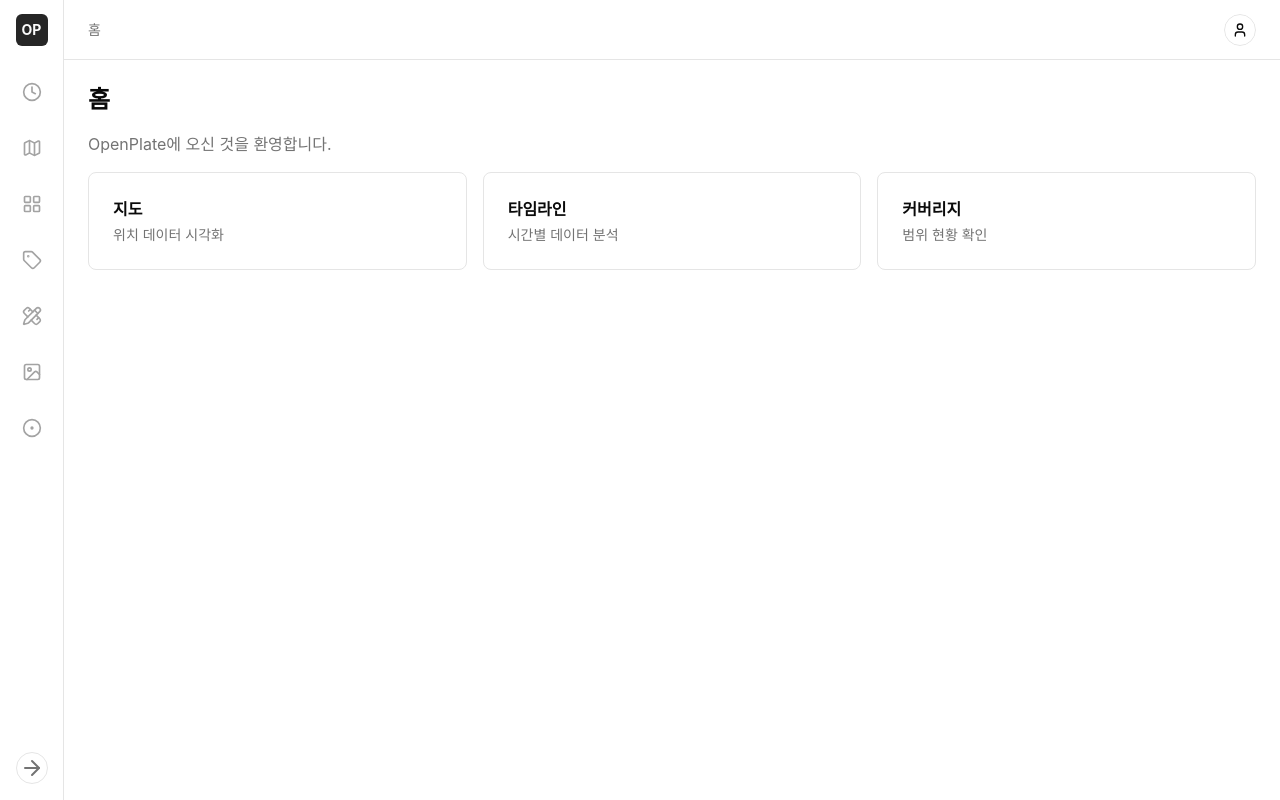
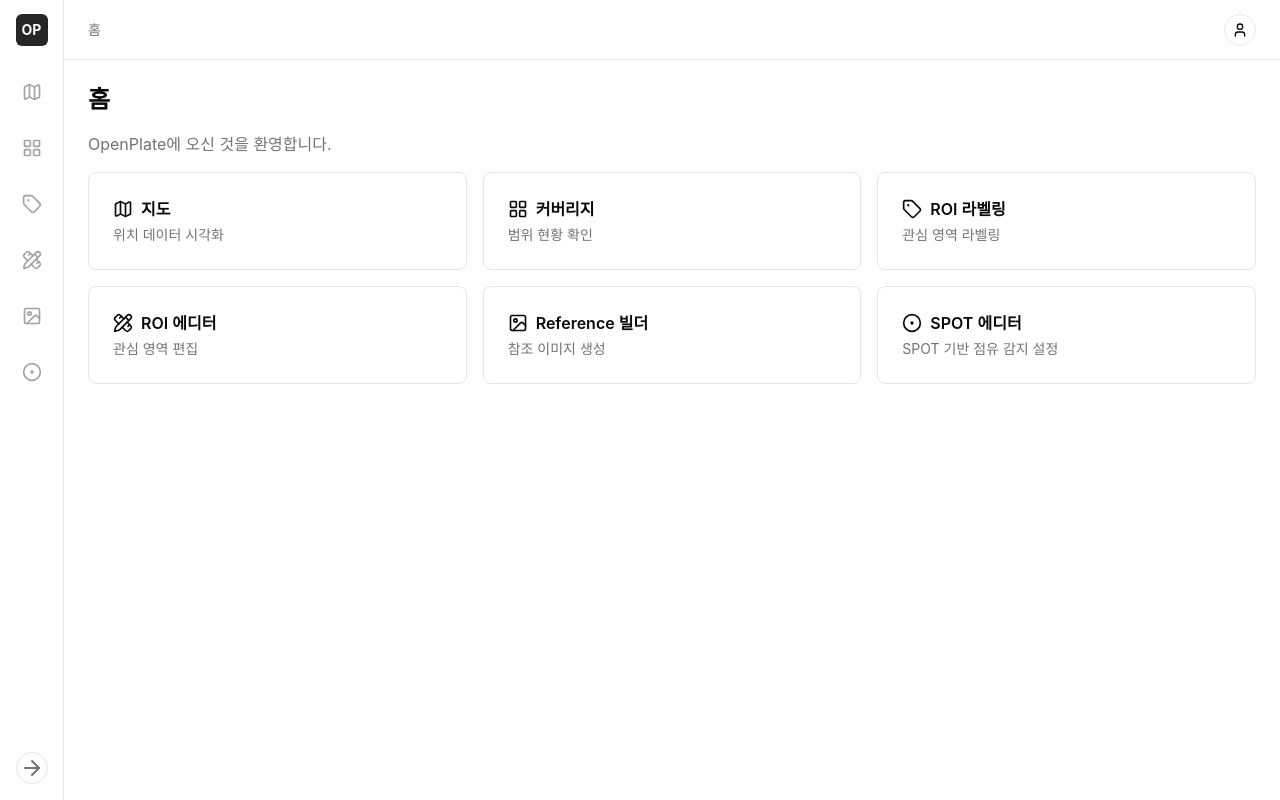
Before and after one commit to yumlog/openplate, a React (Vite) app: page / in a window 1280 px wide. Built offline with nearby package versions, Linux system fonts and the light colour scheme; a web font is replaced by a local one.

Commit message:
feat: 홈 컨텐츠 수정

```diff
--- a/src/components/layout/Aside.tsx
+++ b/src/components/layout/Aside.tsx
@@ -2,7 +2,6 @@
 import { flushSync } from "react-dom";
 import {
   Map,
-  Clock,
   LayoutGrid,
   ArrowLeft,
   ArrowRight,
@@ -28,7 +27,7 @@
 }
 
 const menuItems: MenuItem[] = [
-  { icon: <Clock className="size-5" />, label: "타임라인", href: "/timeline" },
+  // { icon: <Clock className="size-5" />, label: "타임라인", href: "/timeline" },
   { icon: <Map className="size-5" />, label: "지도", href: "/map" },
   {
     icon: <LayoutGrid className="size-5" />,
--- a/src/pages/CoveragePage.tsx
+++ b/src/pages/CoveragePage.tsx
@@ -284,7 +284,7 @@
         <div className="flex items-center gap-2">
           <Label>층</Label>
           <Select value={selectedFloor} onValueChange={setSelectedFloor}>
-            <SelectTrigger className="w-24">
+            <SelectTrigger className="w-26">
               <SelectValue placeholder="층 선택" />
             </SelectTrigger>
             <SelectContent>
--- a/src/pages/HomePage.tsx
+++ b/src/pages/HomePage.tsx
@@ -1,25 +1,71 @@
+import { Link } from "react-router-dom";
+import {
+  Map,
+  LayoutGrid,
+  Tag,
+  Image,
+  PencilRuler,
+  CircleDot,
+} from "lucide-react";
+
+const menuItems = [
+  {
+    icon: <Map className="size-5" />,
+    label: "지도",
+    href: "/map",
+    description: "위치 데이터 시각화",
+  },
+  {
+    icon: <LayoutGrid className="size-5" />,
+    label: "커버리지",
+    href: "/coverage",
+    description: "범위 현황 확인",
+  },
+  {
+    icon: <Tag className="size-5" />,
+    label: "ROI 라벨링",
+    href: "/roi-labeling",
+    description: "관심 영역 라벨링",
+  },
+  {
+    icon: <PencilRuler className="size-5" />,
+    label: "ROI 에디터",
+    href: "/roi-editor",
+    description: "관심 영역 편집",
+  },
+  {
+    icon: <Image className="size-5" />,
+    label: "Reference 빌더",
+    href: "/reference-builder",
+    description: "참조 이미지 생성",
+  },
+  {
+    icon: <CircleDot className="size-5" />,
+    label: "SPOT 에디터",
+    href: "/spot-editor",
+    description: "SPOT 기반 점유 감지 설정",
+  },
+];
+
 export function HomePage() {
   return (
     <div className="space-y-4">
       <h1 className="text-2xl font-bold text-foreground">홈</h1>
       <p className="text-muted-foreground">OpenPlate에 오신 것을 환영합니다.</p>
       <div className="grid grid-cols-3 gap-4">
-        <div className="p-6 bg-background rounded-lg border">
-          <h3 className="font-semibold text-foreground">지도</h3>
-          <p className="text-sm text-muted-foreground mt-1">
-            위치 데이터 시각화
-          </p>
-        </div>
-        <div className="p-6 bg-background rounded-lg border">
-          <h3 className="font-semibold text-foreground">타임라인</h3>
-          <p className="text-sm text-muted-foreground mt-1">
-            시간별 데이터 분석
-          </p>
-        </div>
-        <div className="p-6 bg-background rounded-lg border">
-          <h3 className="font-semibold text-foreground">커버리지</h3>
-          <p className="text-sm text-muted-foreground mt-1">범위 현황 확인</p>
-        </div>
+        {menuItems.map((item) => (
+          <Link
+            key={item.href}
+            to={item.href}
+            className="p-6 bg-background rounded-lg border hover:border-primary transition-colors"
+          >
+            <div className="flex items-center gap-2 mb-1">
+              {item.icon}
+              <h3 className="font-semibold text-foreground">{item.label}</h3>
+            </div>
+            <p className="text-sm text-muted-foreground">{item.description}</p>
+          </Link>
+        ))}
       </div>
     </div>
   );
--- a/src/pages/MapPage.tsx
+++ b/src/pages/MapPage.tsx
@@ -314,7 +314,7 @@
           <div className="flex items-center gap-2">
             <Label>층</Label>
             <Select value={floor} onValueChange={setFloor}>
-              <SelectTrigger>
+              <SelectTrigger className="w-26">
                 <SelectValue placeholder="층 선택" />
               </SelectTrigger>
               <SelectContent>
@@ -333,7 +333,7 @@
               onValueChange={setResidentDong}
               disabled={!floor}
             >
-              <SelectTrigger className="flex-1">
+              <SelectTrigger className="w-28">
                 <SelectValue placeholder="동 선택" />
               </SelectTrigger>
               <SelectContent>
@@ -347,7 +347,7 @@
               onValueChange={setResidentHo}
               disabled={!floor}
             >
-              <SelectTrigger className="flex-1">
+              <SelectTrigger className="w-28">
                 <SelectValue placeholder="호수 선택" />
               </SelectTrigger>
               <SelectContent>
--- a/src/pages/ReferenceBuilderPage.tsx
+++ b/src/pages/ReferenceBuilderPage.tsx
@@ -111,7 +111,7 @@
         <div className="flex items-center gap-2">
           <Label>층</Label>
           <Select value={selectedFloor} onValueChange={setSelectedFloor}>
-            <SelectTrigger className="w-24">
+            <SelectTrigger className="w-26">
               <SelectValue placeholder="층 선택" />
             </SelectTrigger>
             <SelectContent>
--- a/src/pages/RoiEditorPage.tsx
+++ b/src/pages/RoiEditorPage.tsx
@@ -61,6 +61,8 @@
   const [currentImage, setCurrentImage] = useState(1);
   const totalImages = 15;
 
+  const currentFloorLabel =
+    floorOptions.find((f) => f.value === selectedFloor)?.label || "";
   const currentCctvLabel =
     cctvOptions.find((c) => c.value === selectedCctv)?.label || "CCTV";
 
@@ -77,7 +79,7 @@
         <div className="flex items-center gap-2">
           <Label>층</Label>
           <Select value={selectedFloor} onValueChange={setSelectedFloor}>
-            <SelectTrigger className="w-24">
+            <SelectTrigger className="w-26">
               <SelectValue placeholder="층 선택" />
             </SelectTrigger>
             <SelectContent>
@@ -288,6 +290,8 @@
             <>
               <div className="flex flex-col gap-1 px-4 pt-5">
                 <h3 className="flex items-center gap-2 text-base font-bold text-foreground leading-tight">
+                  {currentFloorLabel}
+                  <Separator orientation="vertical" className="h-3" />
                   {currentCctvLabel}
                   <Separator orientation="vertical" className="h-3" />
                   방향{selectedDirection} (
--- a/src/pages/RoiLabelingPage.tsx
+++ b/src/pages/RoiLabelingPage.tsx
@@ -76,6 +76,8 @@
   const [alertOpen, setAlertOpen] = useState(false);
   const [saveAlertOpen, setSaveAlertOpen] = useState(false);
 
+  const currentFloorLabel =
+    floorOptions.find((f) => f.value === selectedFloor)?.label || "";
   const currentCctvLabel =
     cctvOptions.find((c) => c.value === selectedCctv)?.label || "";
 
@@ -88,7 +90,7 @@
         <div className="flex items-center gap-2">
           <Label>층</Label>
           <Select value={selectedFloor} onValueChange={setSelectedFloor}>
-            <SelectTrigger className="w-24">
+            <SelectTrigger className="w-26">
               <SelectValue placeholder="층 선택" />
             </SelectTrigger>
             <SelectContent>
@@ -204,6 +206,8 @@
               <div className="flex items-center justify-between px-4 pt-5">
                 <div className="flex flex-col gap-1">
                   <h3 className="flex items-center gap-2 text-base font-bold text-foreground leading-tight">
+                    {currentFloorLabel}
+                    <Separator orientation="vertical" className="h-3" />
                     {currentCctvLabel}
                     <Separator orientation="vertical" className="h-3" />
                     방향{selectedDirection} (
--- a/src/pages/SpotEditorPage.tsx
+++ b/src/pages/SpotEditorPage.tsx
@@ -111,7 +111,7 @@
         <div className="flex items-center gap-2">
           <Label>층</Label>
           <Select value={selectedFloor} onValueChange={setSelectedFloor}>
-            <SelectTrigger className="w-24">
+            <SelectTrigger className="w-26">
               <SelectValue placeholder="층 선택" />
             </SelectTrigger>
             <SelectContent>
```
